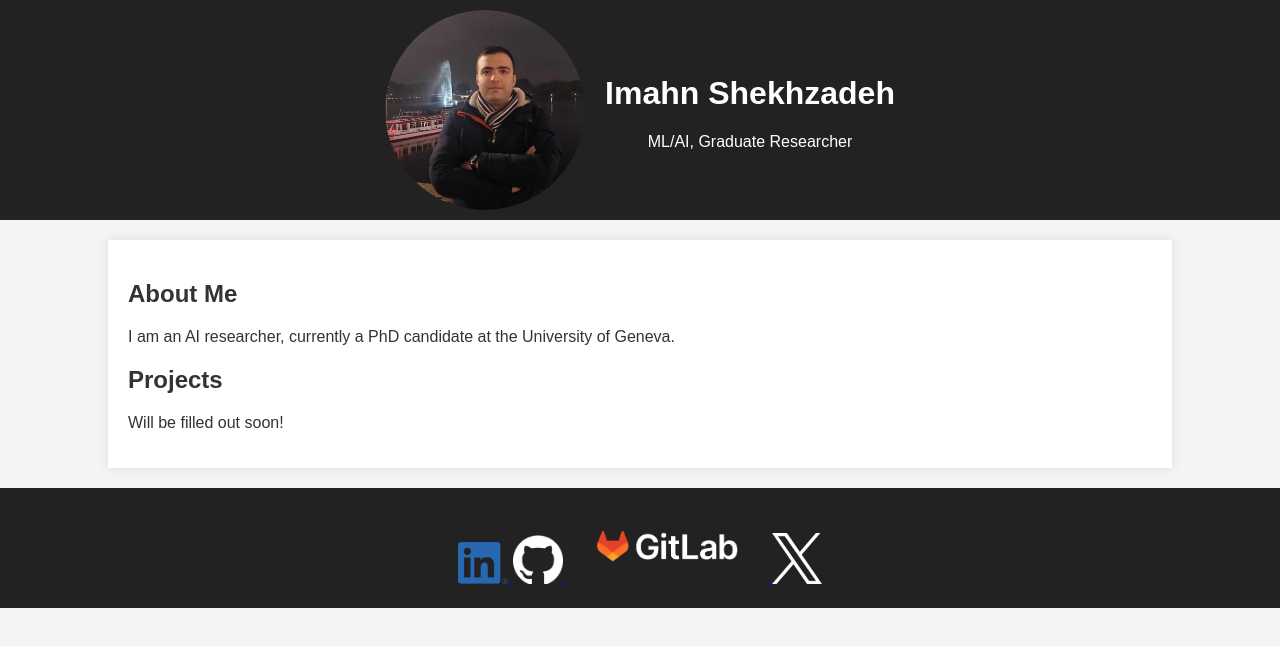
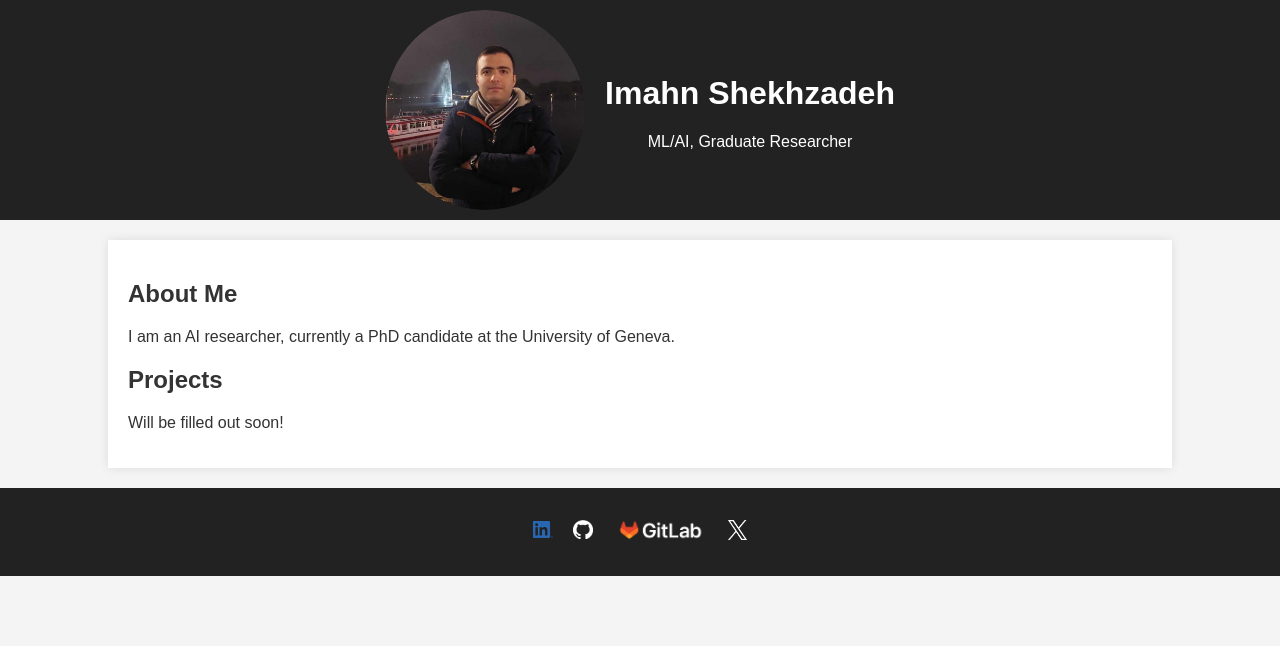
Before and after one commit to ImahnShekhzadeh/ImahnShekhzadeh.github.io, a plain HTML site: page personal_webpage_template.html in a window 1280 px wide. Drawn offline with Linux system fonts and the light colour scheme.

Commit message:
fix: have better alignment of logos

```diff
--- a/personal_webpage_template.html
+++ b/personal_webpage_template.html
@@ -46,13 +46,19 @@
             padding: 20px 0;
             background-color: #222;
             color: #fff;
+            display: flex; /* Use flexbox for alignment */
+            justify-content: center; /* Center children horizontally */
+            align-items: center; /* Center children vertically */
         }
         .footer-logo {
-            width: 50px; /* Adjust the width as needed */
-            height: auto;
+            max-width: 20px; /* Maximum width for all logos */
+            max-height: 20px; /* Maximum height for all logos */
+            width: auto; /* Maintain aspect ratio */
+            height: auto; /* Maintain aspect ratio */
+            margin: 0 10px; /* Add some space between logos */
         }
         .footer-logo_gitlab {
-            width: 200px; /* Adjust the width as needed */
+            width: 115px; /* Adjust the width as needed */
             height: auto;
         }
     </style>
```
